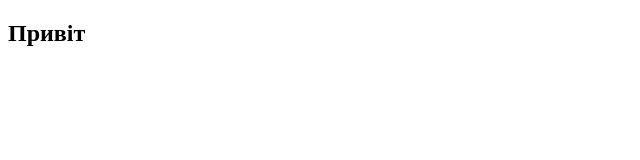
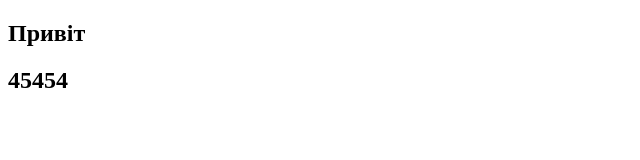
Before and after one commit to Serhii01071994/Tutorial, a plain HTML site: page Projects/vscode-basics/index.html in a window 1280 px wide. Shown: the full height of the page, 0-640 px from the left. Drawn offline with Linux system fonts and the light colour scheme.

Commit message:
Update index.html

```diff
--- a/Projects/vscode-basics/index.html
+++ b/Projects/vscode-basics/index.html
@@ -8,5 +8,6 @@
   </head>
   <body>
     <h2>Привіт</h2>
+    <h2>45454</h2>
   </body>
 </html>
```
